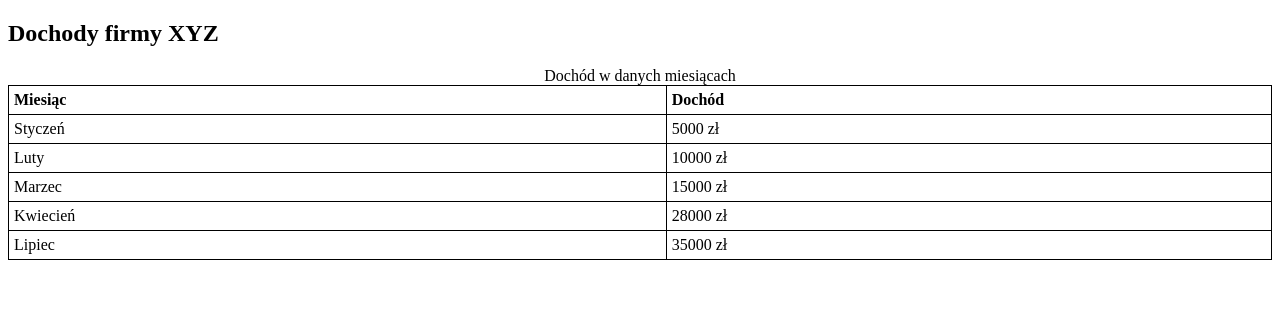
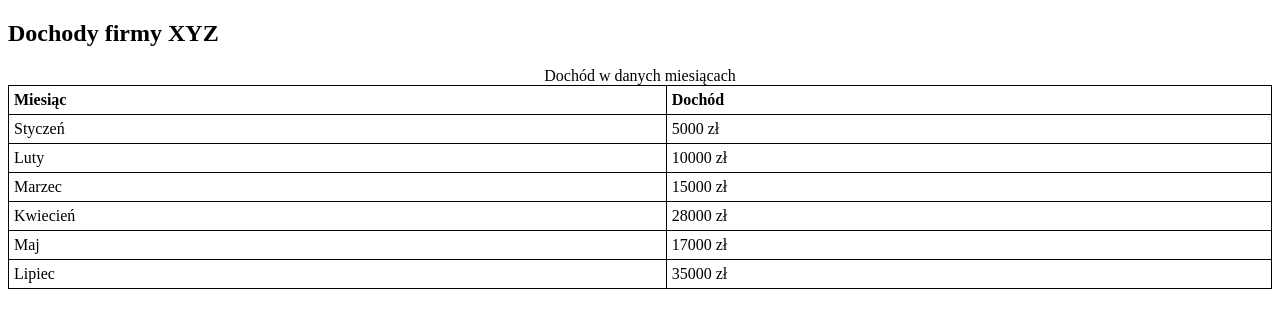
Before and after one commit to KrzysztofSajdok/Dochody, a plain HTML site: page index.html in a window 1280 px wide. Drawn offline with Linux system fonts and the light colour scheme.

Commit message:
dodałem maj

```diff
--- a/index.html
+++ b/index.html
@@ -39,6 +39,10 @@ th, td {
     <td>28000 zł</td>
   </tr>
   <tr>
+    <td>Maj</td>
+    <td>17000 zł</td>
+  </tr>
+  <tr>
     <td>Lipiec</td>
     <td>35000 zł</td>
   </tr>
```
